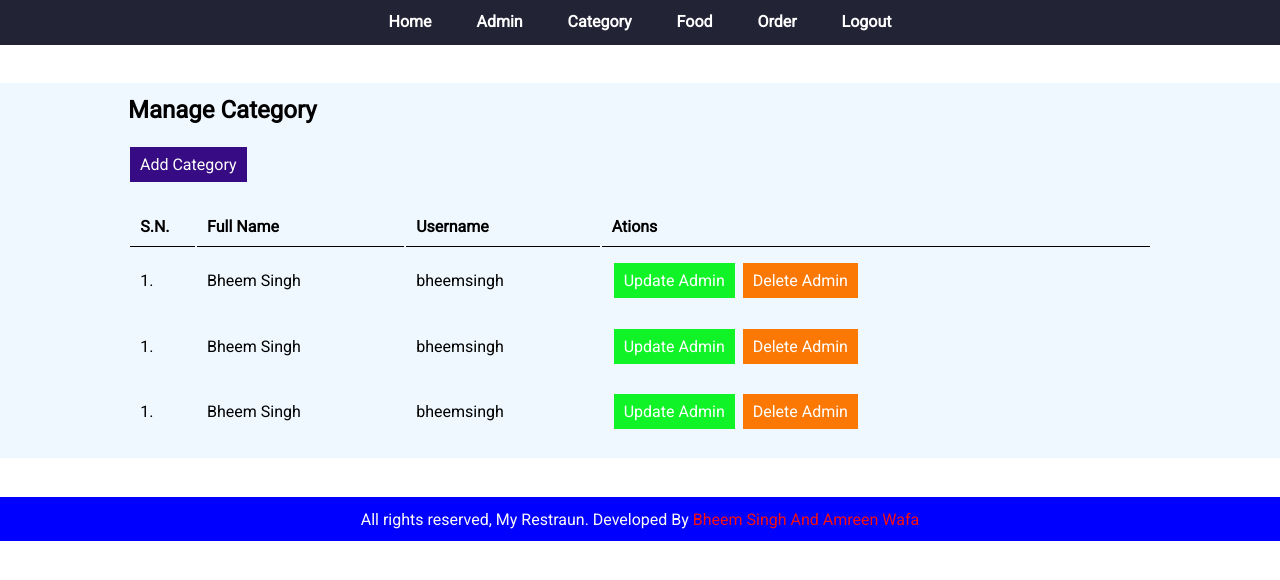
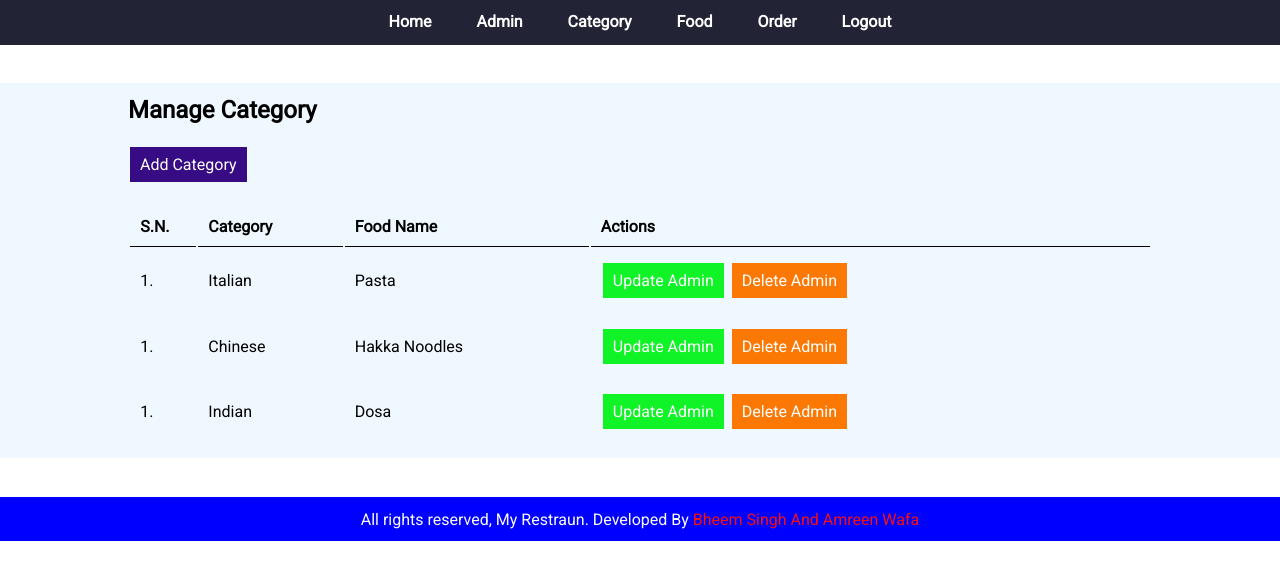
Before and after one commit to Bimlendu-Singh/MyRestraun, a PHP site: page /MyRestraun/admin/manage-category.php in a window 1280 px wide. Shown: the top 580 px of the page. Run offline with PHP 8.4, Linux system fonts and the light colour scheme; the visitor is signed in with stand-in values (Sample User, id 1); some libraries are stand-ins or nearby versions; some web fonts are replaced.

Commit message:
category page updated

```diff
--- a/about.html
+++ b/about.html
@@ -37,7 +37,7 @@
             <li><a href="foods.html">Foods</a></li>
             <li><a href="categories.html">Categories</a></li>
             <li><a href="about.html">About</a></li>
-            <li><a href="contact.php">Contact</a></li>
+            <li><a href="contact.html">Contact</a></li>
           </ul>
         </div>
 
--- a/admin/manage-category.php
+++ b/admin/manage-category.php
@@ -15,15 +15,15 @@
     <table class="tbl-width-full">
         <tr>
             <th>S.N.</th>
-            <th>Full Name</th>
-            <th>Username</th>
-            <th>Ations</th>
+            <th>Category</th>
+            <th>Food Name</th>
+            <th>Actions</th>
         </tr>
 
         <tr>
             <td>1.</td>
-            <td>Bheem Singh</td>
-            <td>bheemsingh</td>
+            <td>Italian</td>
+            <td>Pasta</td>
             <td>
             <a class="btn-primary" href="">Update Admin</a>
             <a class="btn-secondary" href="">Delete Admin</a>
@@ -32,8 +32,8 @@
 
         <tr>
             <td>1.</td>
-            <td>Bheem Singh</td>
-            <td>bheemsingh</td>
+            <td>Chinese</td>
+            <td>Hakka Noodles</td>
             <td>
             <a class="btn-primary" href="">Update Admin</a>
             <a class="btn-secondary" href="">Delete Admin</a>
@@ -42,8 +42,8 @@
 
         <tr>
             <td>1.</td>
-            <td>Bheem Singh</td>
-            <td>bheemsingh</td>
+            <td>Indian</td>
+            <td>Dosa</td>
             <td>
             <a class="btn-primary" href="">Update Admin</a>
             <a class="btn-secondary" href="">Delete Admin</a>
--- a/admin/manage-food.php
+++ b/admin/manage-food.php
@@ -17,7 +17,7 @@
             <th>S.N.</th>
             <th>Full Name</th>
             <th>Username</th>
-            <th>Ations</th>
+            <th>Actions</th>
         </tr>
 
         <tr>
--- a/admin/manage-order.php
+++ b/admin/manage-order.php
@@ -12,7 +12,7 @@
             <th>S.N.</th>
             <th>Full Name</th>
             <th>Username</th>
-            <th>Ations</th>
+            <th>Actions</th>
         </tr>
 
         <tr>
--- a/categories.html
+++ b/categories.html
@@ -27,7 +27,7 @@
                     <li><a href="foods.html">Foods</a></li>
                     <li><a href="categories.html">Categories</a></li>
                     <li><a href="about.html">About</a></li>
-                    <li><a href="contact.php">Contact</a></li>
+                    <li><a href="contact.html">Contact</a></li>
 
                 </ul>
             </div>
--- a/contact.html
+++ b/contact.html
@@ -107,7 +107,7 @@
 </html>
 
 
-<?php
+<!-- <?php
 
       $localhost = "localhost";
       $username = "root";
@@ -152,4 +152,4 @@
             echo "Error:". $sql ."<br>". $conn->error;
           }
 
-?>
+?> -->
--- a/food-search.html
+++ b/food-search.html
@@ -37,7 +37,7 @@
             <li><a href="foods.html">Foods</a></li>
             <li><a href="categories.html">Categories</a></li>
             <li><a href="about.html">About</a></li>
-            <li><a href="contact.php">Contact</a></li>
+            <li><a href="contact.html">Contact</a></li>
           </ul>
         </div>
 
--- a/foods.html
+++ b/foods.html
@@ -33,7 +33,7 @@
             <li><a href="foods.html">Foods</a></li>
             <li><a href="categories.html">Categories</a></li>
             <li><a href="about.html">About</a></li>
-            <li><a href="contact.php">Contact</a></li>
+            <li><a href="contact.html">Contact</a></li>
           </ul>
         </div>
 
--- a/index.html
+++ b/index.html
@@ -31,7 +31,7 @@
                     <li><a href="foods.html">Foods</a></li>
                     <li><a href="categories.html">Categories</a></li>
                     <li><a href="about.html">About</a></li>
-                    <li><a href="contact.php">Contact</a></li>
+                    <li><a href="contact.html">Contact</a></li>
                 </ul>
             </div>
 
--- a/order.html
+++ b/order.html
@@ -37,7 +37,7 @@
             <li><a href="foods.html">Foods</a></li>
             <li><a href="categories.html">Categories</a></li>
             <li><a href="about.html">About</a></li>
-            <li><a href="">Contact</a></li>
+            <li><a href="contact.html">Contact</a></li>
           </ul>
         </div>
 
```
